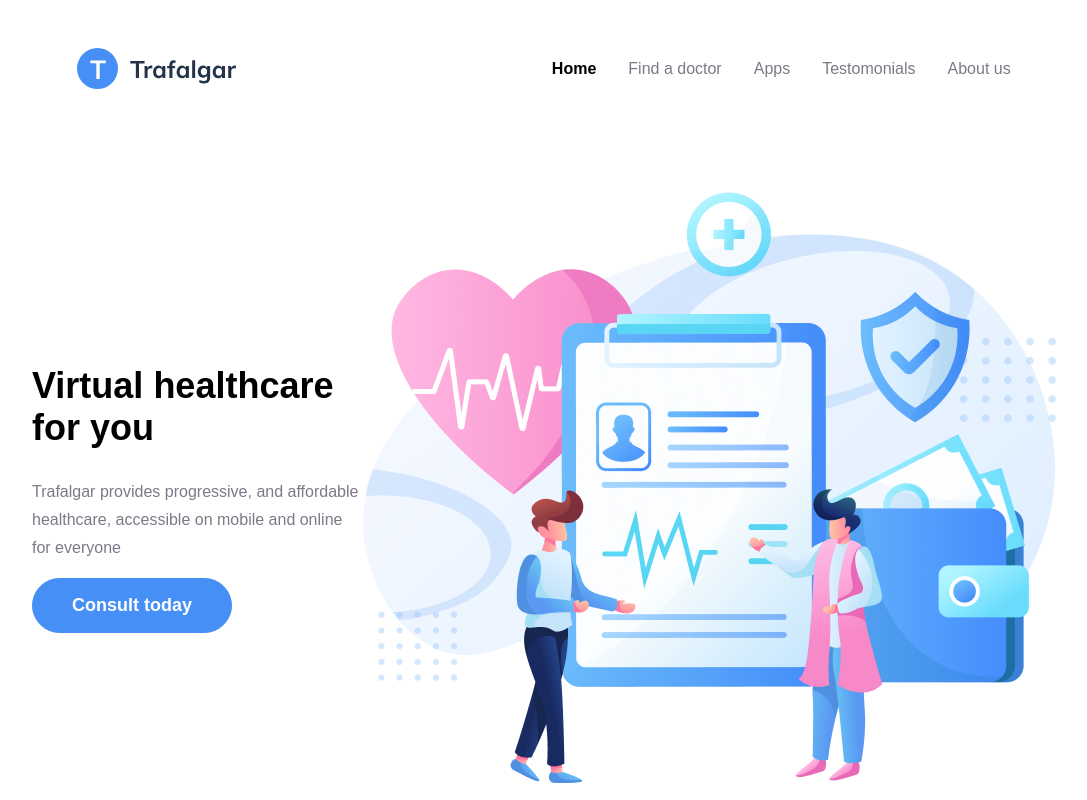
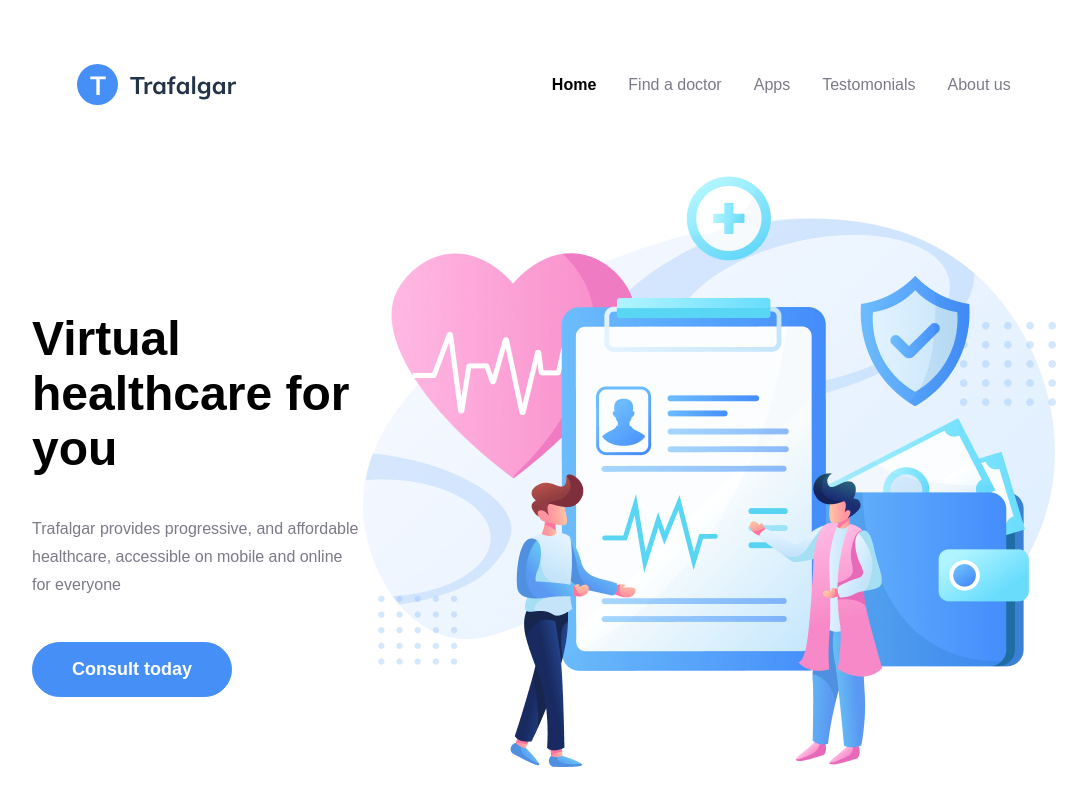
Before and after one commit to Szelma139/TS-ecommerce, a React (Create React App) app: page / in a window 1280 px wide. Shown: the top 800 px of the page, without its empty margins (96-1183 px from the left). Built offline with nearby package versions, Linux system fonts and the light colour scheme.

Commit message:
heros trying to fix sizes

```diff
--- a/src/pages/LadningPage.tsx
+++ b/src/pages/LadningPage.tsx
@@ -5,14 +5,24 @@ import { Navbar } from '../sections/Navbar'
 import OurServices from '../sections/OurServices'
 import { VirtualHealthcare } from '../sections/VirtualHealthcare'
 
+import styled from 'styled-components';
+
+const MarginControl = styled.div`
+
+&>*{
+    margin-top: 2em;
+}
+
+`;
+
 export const LadningPage = () => {
     return (
-        <div>
+        <MarginControl>
             <Navbar/>
             <VirtualHealthcare/>
             <CheckLatest/>
            <OurServices/>
            <CustomersSaying/>
-        </div>
+        </MarginControl>
     )
 }
--- a/src/sections/Hero.tsx
+++ b/src/sections/Hero.tsx
@@ -6,6 +6,7 @@ import { ParagraphText } from '../SmallComponents/ParagraphText';
 
 
 import { IvariantOptions} from '../SmallComponents/Button';
+import { LineDecorator } from '../SmallComponents/LineDecorator';
 
 const Container = styled.div`
 margin:4em auto;
@@ -13,7 +14,7 @@ width: 80%;
 display: flex;
 flex-direction: row;
 align-items: center;
-justify-content: space-between;
+justify-content: space-around;
 
 
 @media(max-width: 800px){
@@ -24,12 +25,16 @@ justify-content: space-between;
 
 const Image = styled.img`
 max-width: 100%;
-flex: 0.5;
+
 
 `;
 
 const Wrapper = styled.div`
-flex:0.5;
+max-width:450px;
+
+&>* {
+    margin-top: 1.5em;
+}
 @media(max-width: 800px){
     margin: 0 auto;}
 
@@ -42,16 +47,18 @@ interface Props {
     title?:string;
     text?:string;
     buttonText?:string;
+    lineDecorator?:boolean;
 }
 
 
-export const Hero = ({source="", title="",text="",buttonVariant="primary", buttonText=""}: Props) => {
+export const Hero = ({source="", title="",lineDecorator=false,text="",buttonVariant="primary", buttonText=""}: Props) => {
     return (
         <Container>
             <Wrapper>
-                <HeadingText>
+                <HeadingText size="big">
                     {title}
                 </HeadingText>
+                {lineDecorator && <LineDecorator align="left"/>}
                 <ParagraphText>
                     {text}
                 </ParagraphText>
```
